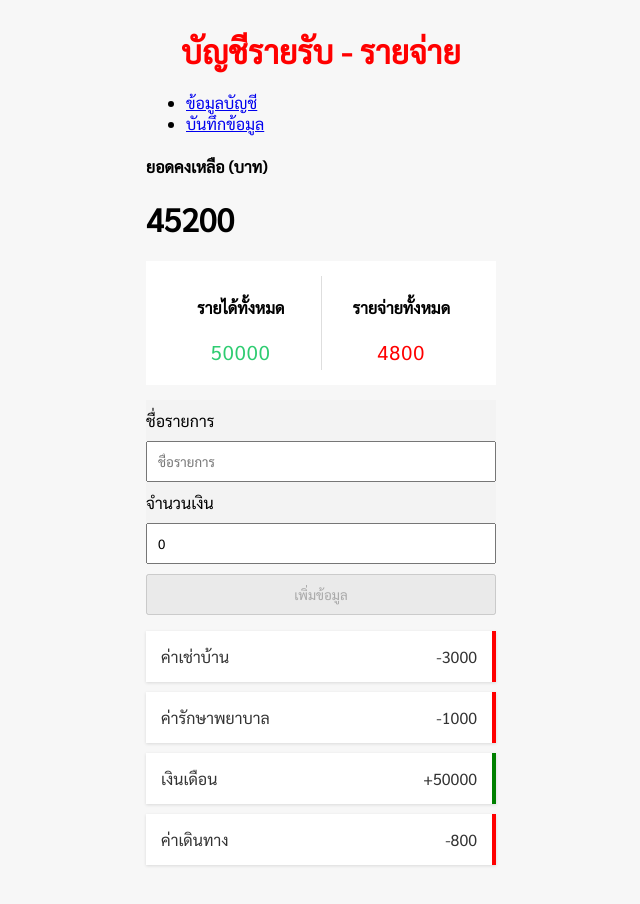
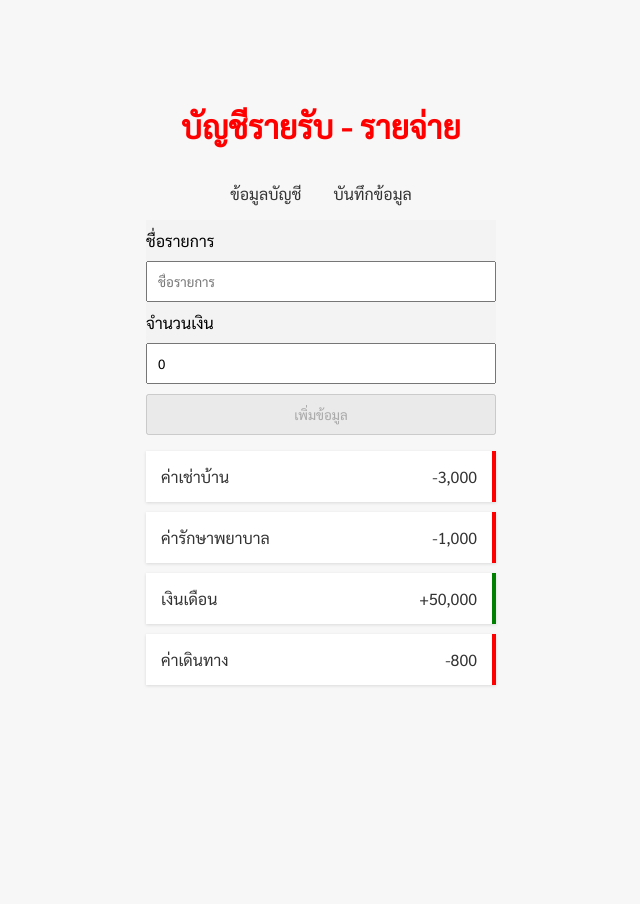
Before and after one commit to robocon/react-tutorial, a React (Create React App) app: page /insert in a window 1280 px wide. Shown: the whole page, without its empty margins (319-959 px from the left). After the commit the page ends 800 px from the top, so only its background shows below. Built offline with nearby package versions, Linux system fonts and the light colour scheme.

Commit message:
เรียนจบแล้วโว้ยยยยยยยยยย

```diff
--- a/src/App.css
+++ b/src/App.css
@@ -16,3 +16,20 @@ body{
   margin: 30px auto;
   width: 350px;
 }
+.horizontal-menu{
+  list-style-type: none;
+  margin: 0;
+  padding: 0;
+  overflow: hidden;
+  text-align: center;
+}
+.horizontal-menu li{
+  display: inline-block;
+
+}
+.horizontal-menu a{
+  color: #333333;
+  text-decoration: none;
+  padding: 16px;
+  display: block;
+}
--- a/src/App.js
+++ b/src/App.js
@@ -5,9 +5,11 @@ import FormComponent from './components/FormComponent';
 import DataContext from './data/DataContext';
 import './App.css';
 import ReportComponent from './components/ReportComponent';
+import {formatNumber} from './Utilities.js';
+
 // Route เป็นตัวกำหนด Link
 // Link เป็น UI
-import { BrowserRouter as Router,Switch,Route,Link } from 'react-router-dom';
+import { BrowserRouter as Router,Route,Link, Routes } from 'react-router-dom';
 
 
 
@@ -39,8 +41,8 @@ function App() {
 		const income = amounts.filter(element => element > 0).reduce((sumIncome, element)=>sumIncome+=element, 0);
 		const expense = amounts.filter(element => element < 0).reduce((sumIncome, element)=>sumIncome+=element*-1, 0);
 
-		setReportIncome(income);
-		setReportExpense(expense);
+		setReportIncome(formatNumber(income));
+		setReportExpense(formatNumber(expense));
 	},[items, reportIncome, reportExpense])
 
 	return (
@@ -52,20 +54,31 @@ function App() {
 			}
 		}>
 			<div className='container'>
+				{/* สามารถเอาตัวแปร Header มาสร้างเป็น Tag แบบนี้ได้ */}
 				<Header />
+				<Router>
 					<div>
 						<ul className="horizontal-menu">
 							<li>
-							<a href="#">ข้อมูลบัญชี</a>
+								<Link to="/">ข้อมูลบัญชี</Link>
 							</li>
 							<li>
-							<a href="#">บันทึกข้อมูล</a>
+								<Link to="insert">บันทึกข้อมูล</Link>
 							</li>
 						</ul>
 					</div>
-				<div><ReportComponent /></div>
-				<div><FormComponent onAddItem={onAddNewItem} /></div>
-				<div><Transection items={items}/></div>
+					<Routes>
+						<Route path="/" element={<ReportComponent />} />
+						<Route path="/insert" element={
+							<div>
+								<FormComponent onAddItem={onAddNewItem} />
+								<Transection items={items}/>
+							</div>
+						} />
+					</Routes>
+				</Router>
+
+
 			</div>
 		</DataContext.Provider>
 	);
--- /dev/null
+++ b/src/Utilities.js
@@ -0,0 +1,3 @@
+export const formatNumber=(num)=> {
+    return num.toString().replace(/(\d)(?=(\d{3})+(?!\d))/g, '$1,')
+}
--- a/src/components/Item.js
+++ b/src/components/Item.js
@@ -1,11 +1,12 @@
 import PropTypes from 'prop-types';
+import { formatNumber } from '../Utilities';
 
 function Item(props){
     const {title, price} = props;
     const status = price<0 ? "expense" : "income" ;
     const symbol = price<0 ? "-":"+";
     return(
-        <li className={status} >{title} <span>{symbol}{Math.abs(price)}</span></li>
+        <li className={status} >{title} <span>{symbol}{formatNumber(Math.abs(price))}</span></li>
     );
 }
 
--- a/src/components/ReportComponent.js
+++ b/src/components/ReportComponent.js
@@ -1,13 +1,14 @@
 import DataContext from "../data/DataContext";
 import { useContext } from "react";
 import './ReportComponent.css';
+import {formatNumber} from "../Utilities";
 
 const ReportComponent=()=>{
     const {income,expense} = useContext(DataContext);
     return (
         <div>
             <h4>ยอดคงเหลือ (บาท)</h4>
-            <h1>{income-expense}</h1>
+            <h1>{formatNumber(income-expense)}</h1>
             <div className="report-container">
                 <div>
                     <h4>รายได้ทั้งหมด</h4>
```
Lines whose indentation alone changed are shown as unchanged.
